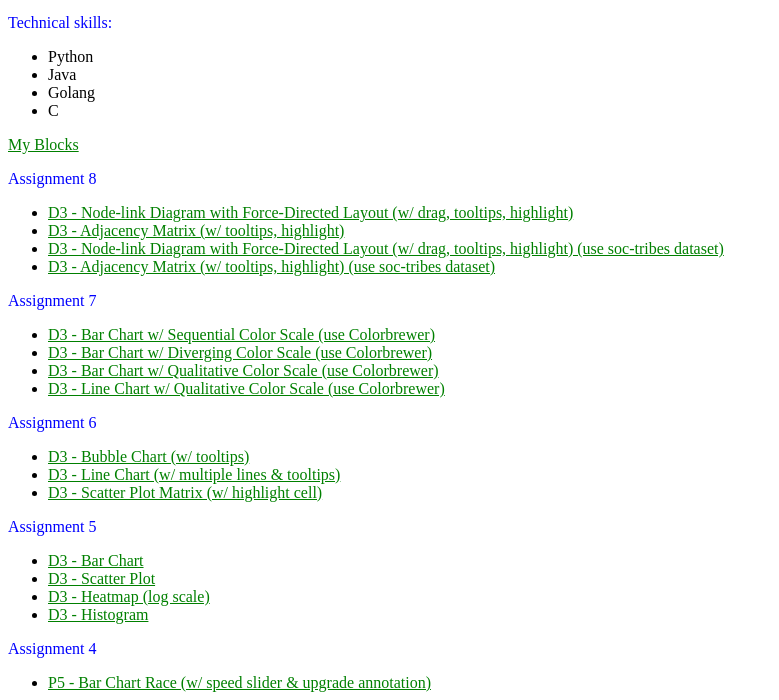
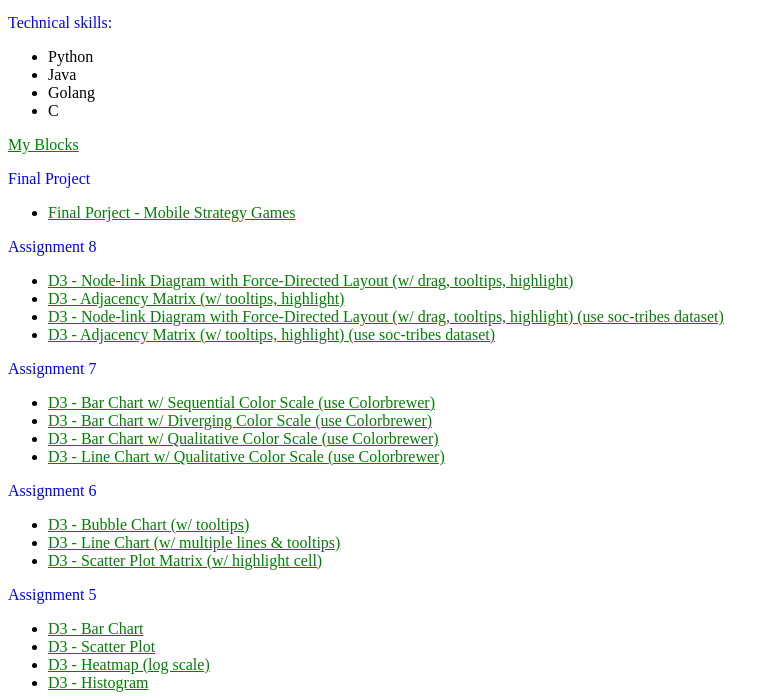
Before and after one commit to zwang155/zwang155.github.io, a plain HTML site: page index.html in a window 1280 px wide. Shown: the part 100-800 px from the top of the page, without its empty margins (0-779 px from the left). Drawn offline with Linux system fonts and the light colour scheme.

Commit message:
final project

```diff
--- a/index.html
+++ b/index.html
@@ -24,6 +24,10 @@
 	<a href="https://bl.ocks.org/zwang155">My Blocks</a>
 
 	<div>
+		<p>Final Project</p>
+		<ul>
+			<li><a href="https://zwang155.github.io/Mobile-Strategy-Games/">Final Porject - Mobile Strategy Games</a></li>
+		</ul>
 
 		<p>Assignment 8</p>
 		<ul>
```
